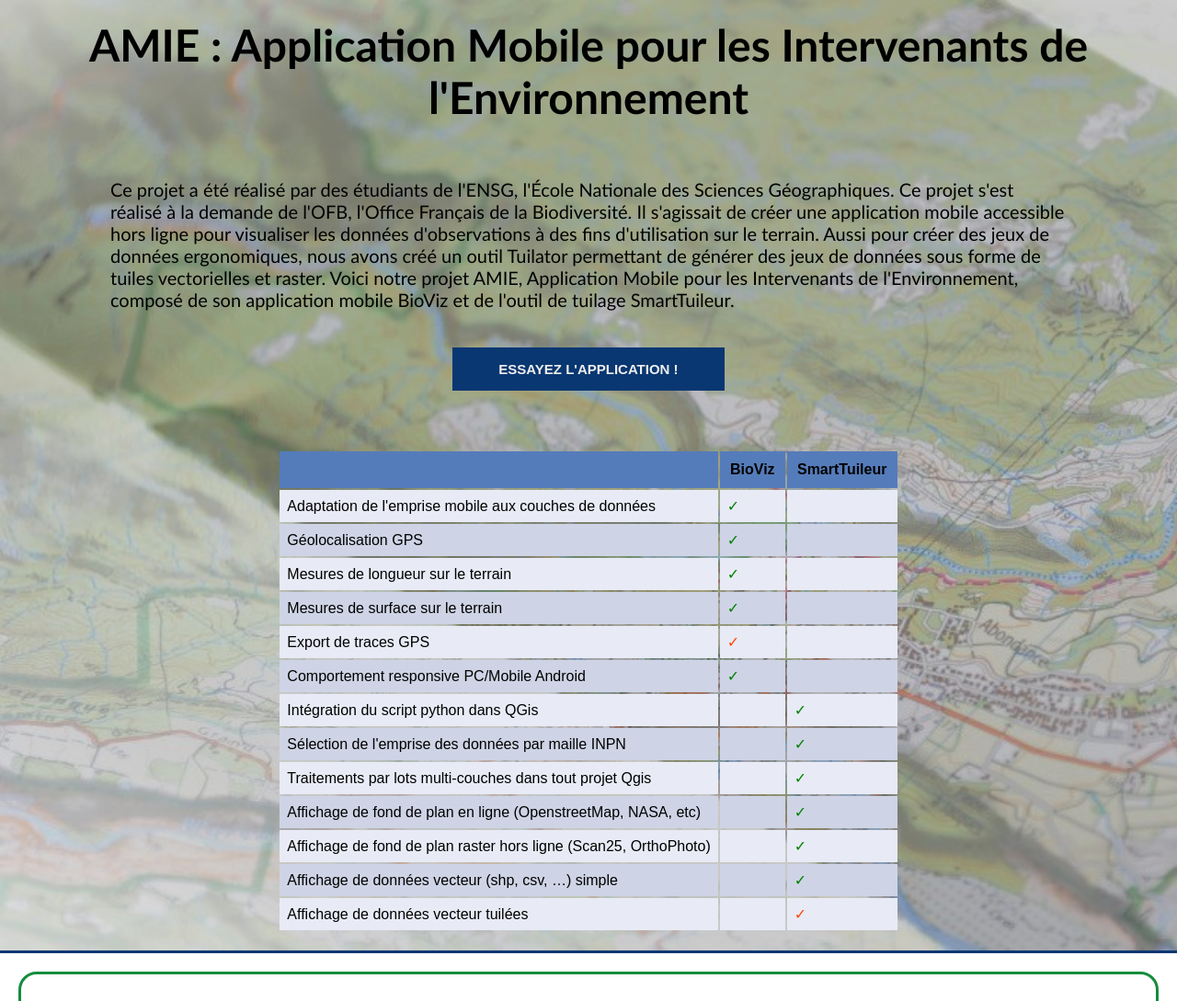
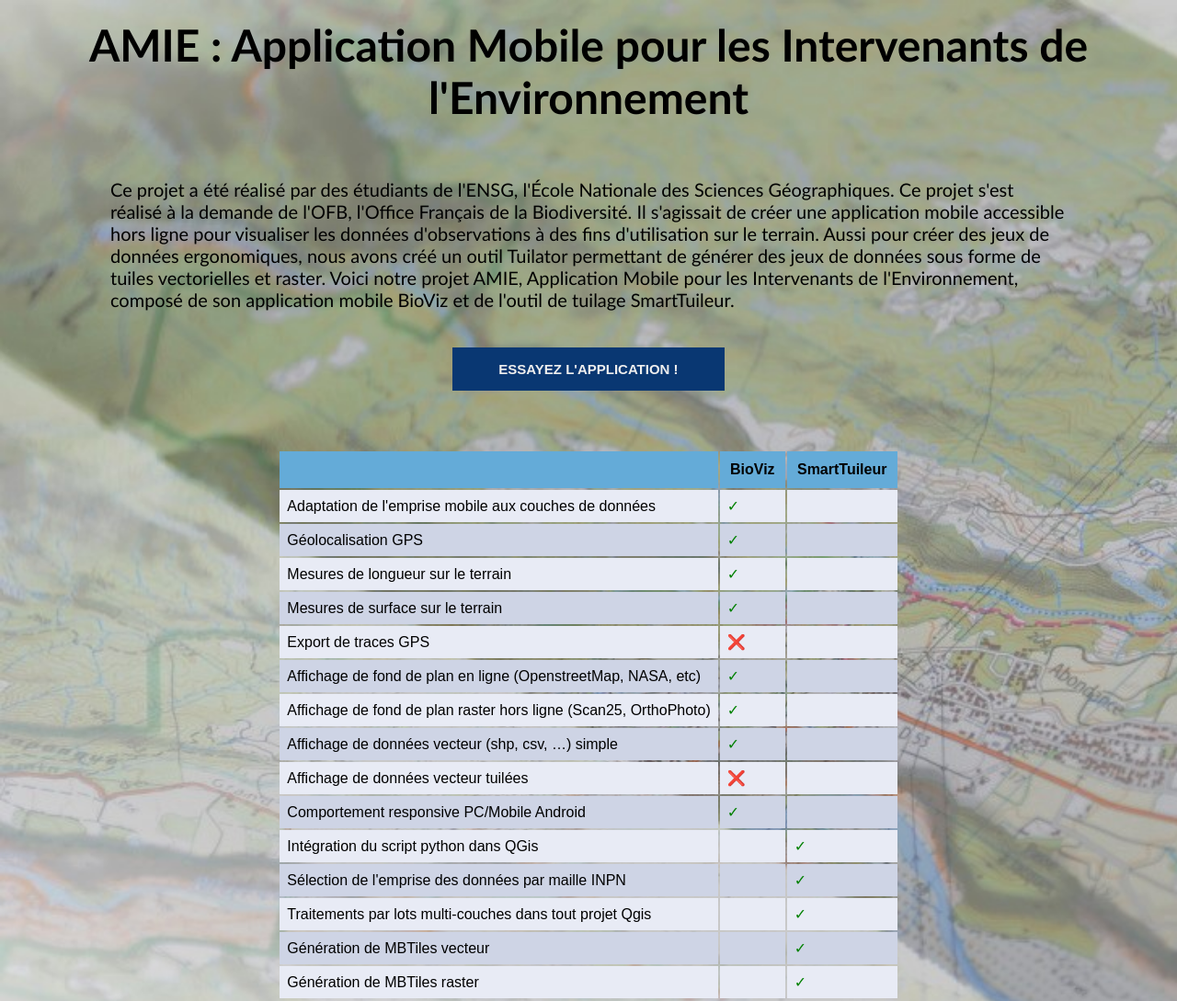
Before and after one commit to louise-redlinger/AMIE, a plain HTML site: page index.html in a window 1280 px wide. Shown: the top 1089 px of the page at 92% size. Drawn offline with Linux system fonts and the light colour scheme.

Commit message:
réctification tableau des fonctionnalités

```diff
--- a/index.html
+++ b/index.html
@@ -39,7 +39,19 @@
             <tr><td>Mesures de surface sur le terrain</td><td><span class="ok"> &#10003;</span></td><td></td></tr>
           </tbody>
           <tbody>
-            <tr><td>Export de traces GPS</td><td><span class="ongoing"> &#10003;</span></td><td></td></tr>
+            <tr><td>Export de traces GPS</td><td><span class="ongoing"> &#10060;</span></td><td></td></tr>
+          </tbody>
+          <tbody>
+            <tr><td>Affichage de fond de plan en ligne (OpenstreetMap, NASA, etc)</td><td><span class="ok"> &#10003;</span></td><td></td></tr>
+          </tbody>
+          <tbody>
+            <tr><td>Affichage de fond de plan raster hors ligne (Scan25, OrthoPhoto)</td><td><span class="ok"> &#10003;</span></td><td></td></tr>
+          </tbody>
+          <tbody>
+            <tr><td>Affichage de données vecteur (shp, csv, …) simple</td><td><span class="ok"> &#10003;</span></td><td></td></tr>
+          </tbody>
+          <tbody>
+            <tr><td>Affichage de données vecteur tuilées</td><td><span class="ongoing"> &#10060;</span></td><td>  </td></tr>
           </tbody>
           <tbody>
             <tr><td>Comportement responsive PC/Mobile Android</td><td><span class="ok"> &#10003;</span></td><td></td></tr>
@@ -54,16 +66,10 @@
             <tr><td>Traitements par lots multi-couches  dans tout projet Qgis</td><td></td><td><span class="ok"> &#10003;</span></td></tr>
           </tbody>
           <tbody>
-            <tr><td>Affichage de fond de plan en ligne (OpenstreetMap, NASA, etc)</td><td></td><td><span class="ok"> &#10003;</span></td></tr>
+            <tr><td>Génération de MBTiles vecteur</td><td></td><td><span class="ok"> &#10003;</span></td></tr>
           </tbody>
           <tbody>
-            <tr><td>Affichage de fond de plan raster hors ligne (Scan25, OrthoPhoto)</td><td></td><td><span class="ok"> &#10003;</span></td></tr>
-          </tbody>
-          <tbody>
-            <tr><td>Affichage de données vecteur (shp, csv, …) simple</td><td></td><td><span class="ok"> &#10003;</span></td></tr>
-          </tbody>
-          <tbody>
-            <tr><td>Affichage de données vecteur tuilées</td><td></td><td> <span class="ongoing"> &#10003;</span> </td></tr>
+            <tr><td>Génération de MBTiles raster</td><td></td><td><span class="ok"> &#10003;</span></td></tr>
           </tbody>
         </table>
     </header>
--- a/site.css
+++ b/site.css
@@ -134,7 +134,7 @@ body {
 tbody:nth-child(odd)  { background-color : #CED4E5; }
 /* Les descendants de rang pair sont stylés avec une autre couleur */
 tbody:nth-child(even) { background-color : #E8EBF5; }
-th { background-color : #557CBA; padding:0.7em; }
+th { background-color : #64abd8; padding:0.7em; }
 td { padding:0.5em; }
 table {
     font-family: Arial, sans-serif;
```
